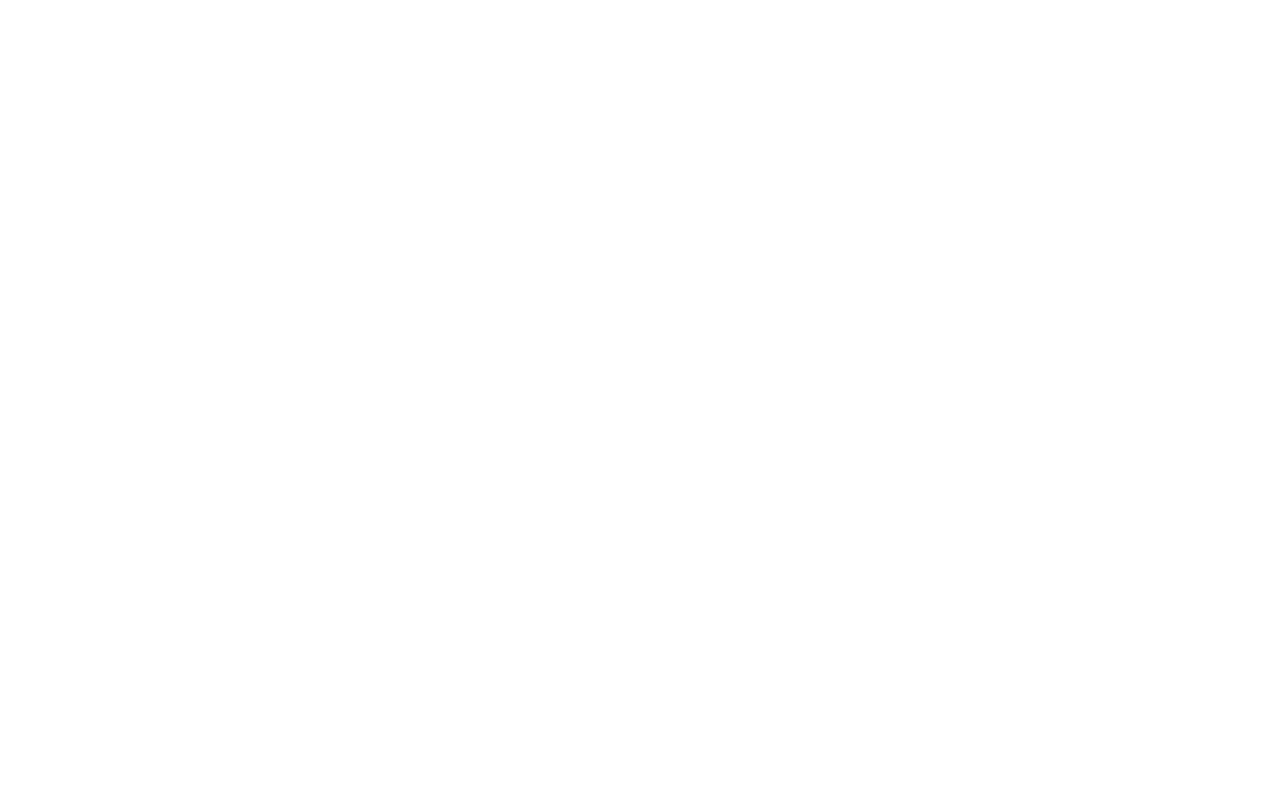
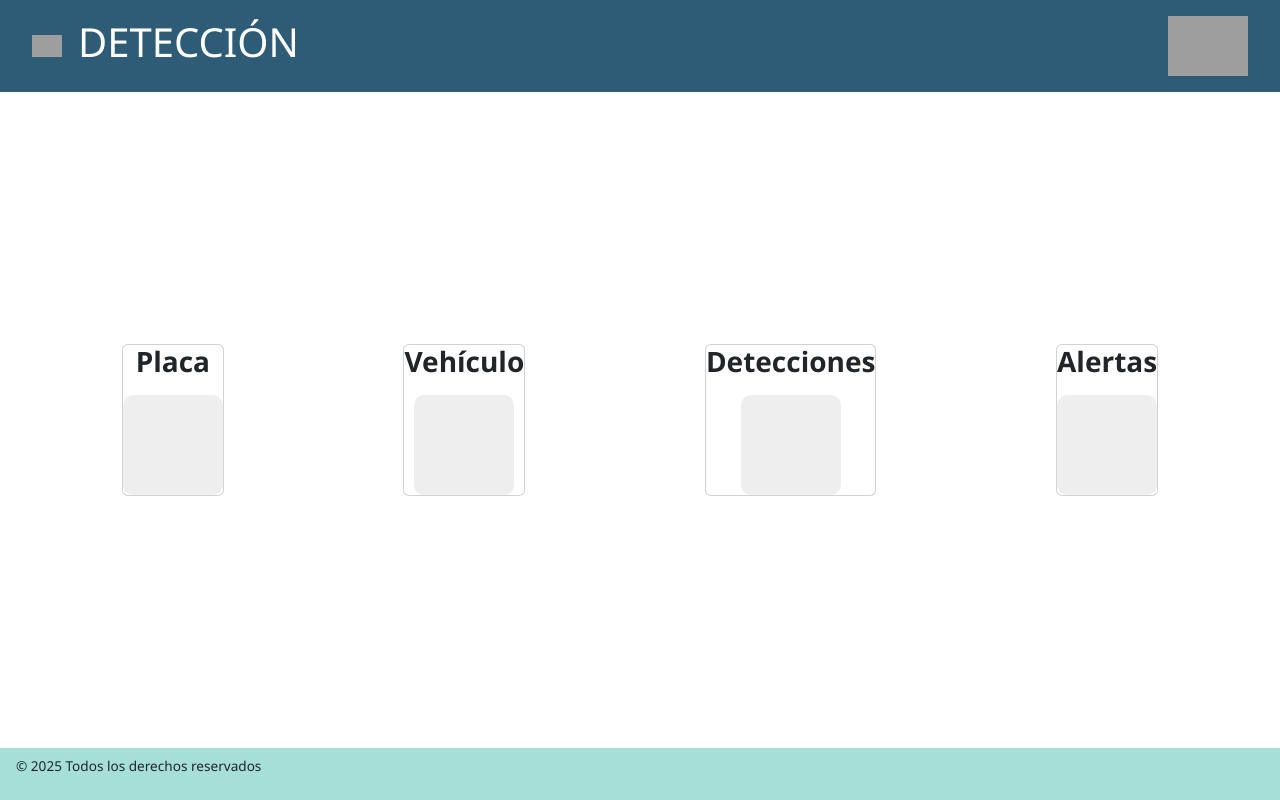
Before and after one commit to LuanHuanca/Frontend_placas_detection, an Angular app: page /deteccion in a window 1280 px wide. Before the commit this address led to /. Built offline with nearby package versions, Linux system fonts and the light colour scheme; grey boxes are pictures that could not be loaded.

Commit message:
Mis cambios 3  Amanda

```diff
--- a/src/app/app.routes.ts
+++ b/src/app/app.routes.ts
@@ -2,6 +2,7 @@
 import path from 'path';
 import { RegistrosComponent } from './pages/registros/registros.component';
 import { CargarVideoComponent } from './pages/cargar-video/cargar-video.component';
+import { DeteccionComponent } from './pages/deteccion/deteccion.component';
 
 export const routes: Routes = [
     {
@@ -11,5 +12,7 @@
     {
         path: 'cargar-video',
         component: CargarVideoComponent
-    }
+    },
+    {   path: 'deteccion',
+        component: DeteccionComponent }
 ];
--- a/src/app/pages/cargar-video/cargar-video.component.css
+++ b/src/app/pages/cargar-video/cargar-video.component.css
@@ -35,7 +35,6 @@
 
   .button-group {
     display: flex;
-    flex-direction: row;
     justify-content: space-around;
     margin-top: 20px;
   }
--- /dev/null
+++ b/src/app/pages/deteccion/deteccion.component.css
@@ -0,0 +1,65 @@
+.deteccion-container {
+    display: flex;
+    flex-direction: column;
+    min-height: 100vh;
+    font-family: "Segoe UI", sans-serif;
+  }
+
+  .header {
+    background-color: #2e5b75;
+    color: white;
+    display: flex;
+    justify-content: space-between;
+    align-items: center;
+    padding: 1rem 2rem;
+  }
+
+  .header-content {
+    display: flex;
+    align-items: center;
+    gap: 1rem;
+  }
+
+  .header .icon {
+    width: 30px;
+  }
+
+  .mascota {
+    height: 60px;
+  }
+
+  .cards {
+    display: flex;
+    justify-content: space-around;
+    align-items: center;
+    flex-wrap: wrap;
+    padding: 2rem;
+    background-color: white;
+    flex-grow: 1;
+  }
+
+  .card {
+    display: flex;
+    flex-direction: column;
+    align-items: center;
+    margin: 1rem;
+  }
+
+  .card h3 {
+    margin-bottom: 1rem;
+    font-weight: bold;
+  }
+
+  .placeholder {
+    width: 100px;
+    height: 100px;
+    background-color: #ddd;
+    border-radius: 10px;
+  }
+
+  .footer {
+    background-color: #a6ded8;
+    text-align: left;
+    padding: 0.5rem 1rem;
+    font-size: 0.85rem;
+  }
--- /dev/null
+++ b/src/app/pages/deteccion/deteccion.component.html
@@ -0,0 +1,32 @@
+<div class="deteccion-container">
+    <header class="header">
+      <div class="header-content">
+        <img src="assets/icono-check.svg" alt="Check icon" class="icon" />
+        <h1>DETECCIÓN</h1>
+      </div>
+      <img src="assets/ardilla.png" alt="Mascota" class="mascota" />
+    </header>
+
+    <main class="cards">
+      <div class="card">
+        <h3>Placa</h3>
+        <div class="placeholder"></div>
+      </div>
+      <div class="card">
+        <h3>Vehículo</h3>
+        <div class="placeholder"></div>
+      </div>
+      <div class="card">
+        <h3>Detecciones</h3>
+        <div class="placeholder"></div>
+      </div>
+      <div class="card">
+        <h3>Alertas</h3>
+        <div class="placeholder"></div>
+      </div>
+    </main>
+
+    <footer class="footer">
+      <p>© 2025 Todos los derechos reservados</p>
+    </footer>
+  </div>
```
Also changed, not shown: src/app/pages/deteccion/deteccion.component.ts (added, +11 -0 lines), 1 other file (tests, documents, lock files or other folders).
